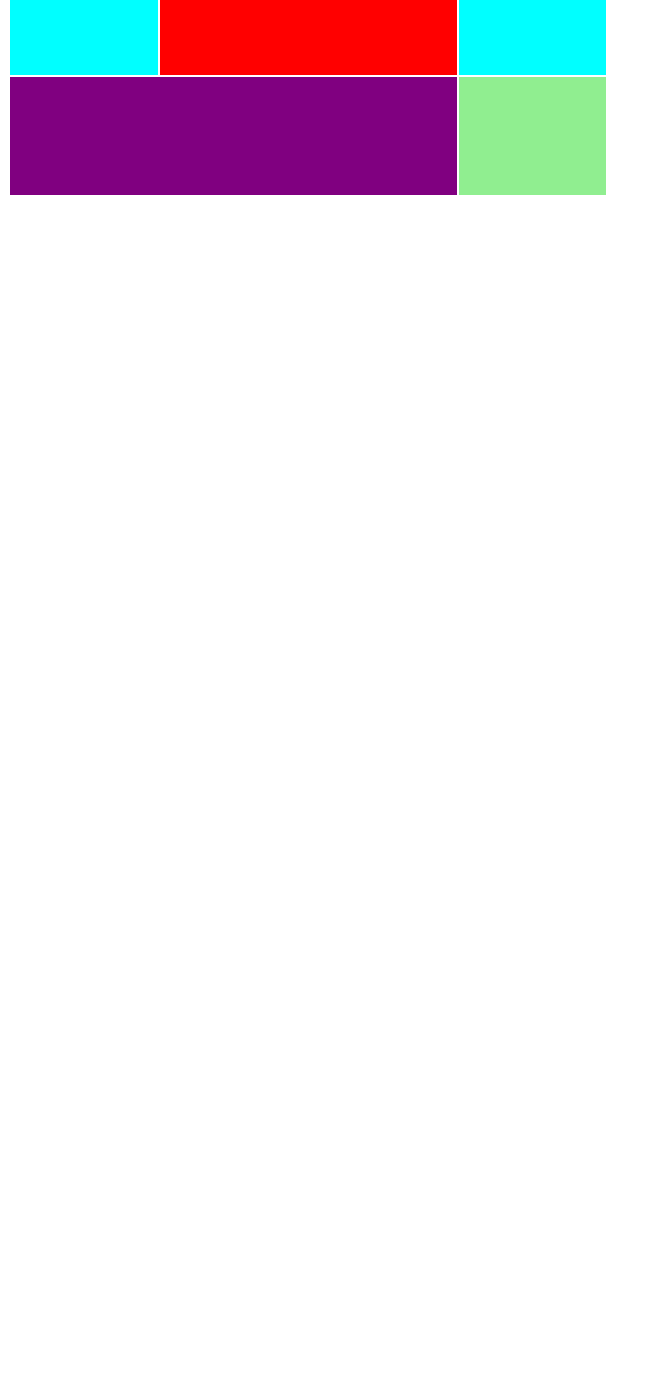
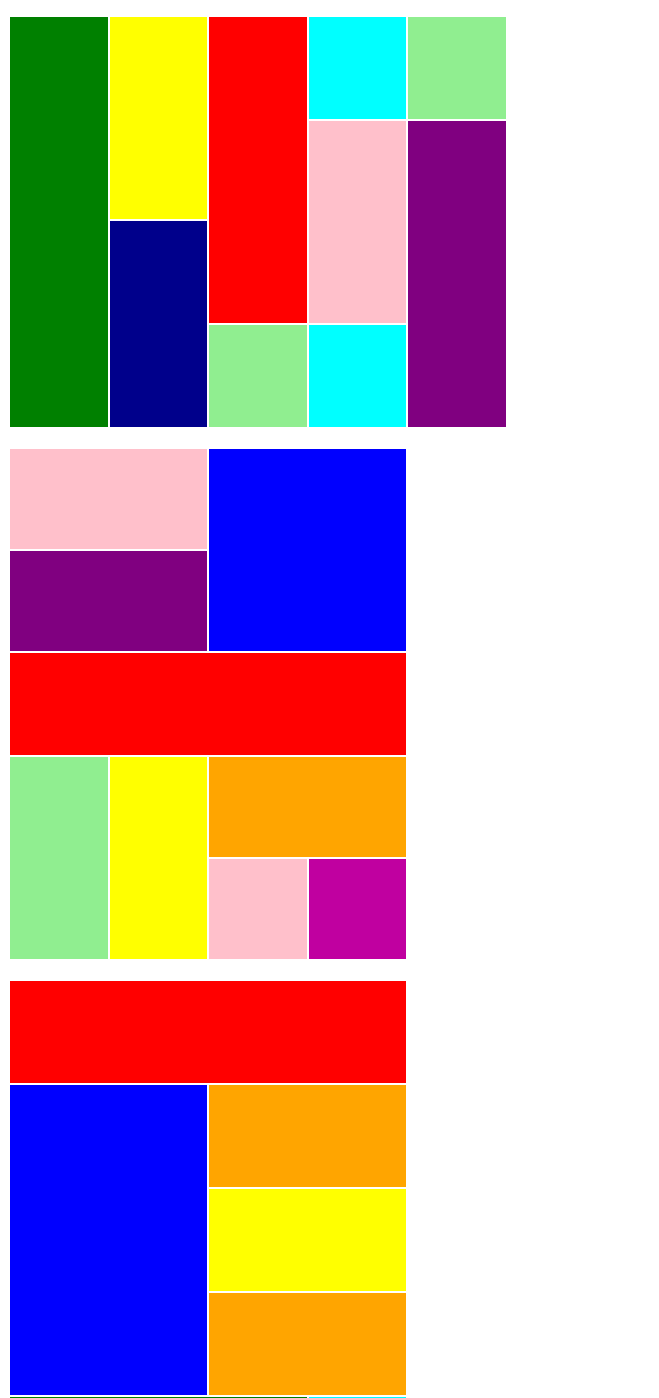
Before and after one commit to arthuraleixovital/Design-e-Desenvolvimento-de-Interfaces-Web-1, a plain HTML site: page aula 6 - 18.03/index.html in a window 1280 px wide. Shown: the part 483-1881 px from the top of the page, without its empty margins (0-659 px from the left). Before the commit the page ends 800 px from the top, so only its background shows below. Drawn offline with Linux system fonts and the light colour scheme.

Commit message:
tabelas finalizadas

```diff
--- a/aula 6 - 18.03/index.html
+++ b/aula 6 - 18.03/index.html
@@ -9,7 +9,7 @@
 
 <body>
     <h1>Exercícios de tabela</h1>
-    <table height="600px" width="600px">
+    <table height="400px" width="400px">
         <tr>
             <td colspan="4" bgcolor="green"></td>
         </tr>
@@ -23,7 +23,7 @@
         </tr>
         <tr>
             <td bgcolor="aqua" width="25%"></td>
-            <td colspan="2" bgcolor="red" width="50%"></td>
+            <td colspan="2" bgcolor="pink" width="50%"></td>
             <td bgcolor="aqua" width="25%"></td>
         </tr>
         <tr>
@@ -31,7 +31,81 @@
             <td bgcolor="lightgreen" width="25%"></td>
         </tr>
     </table>
+
     <br>
+
+    <table height="400px" width="500px">
+        <tr>
+            <td rowspan="4" bgcolor="green" height="400px"></td>
+            <td rowspan="2" bgcolor="yellow" height="200px"></td>
+            <td rowspan="3" bgcolor="red" height="300px"></td>
+            <td bgcolor="cyan"height="100px"></td>
+            <td bgcolor="lightgreen" height="100px"></td></td>
+        </tr>
+        <tr>
+            <td rowspan="2" bgcolor="pink" height="200px"></td>
+            <td rowspan="3" bgcolor="purple" height="300px"></td>
+        </tr>
+        <tr>
+            <td rowspan="2" bgcolor="darkblue" height="200px"></td>
+        </tr>
+        <tr>
+            <td bgcolor="lightgreen" height="100px"></td>
+            <td bgcolor="cyan" height="100px"></td>
+        </tr>
+    </table>
+    <br>
+
+    <table height="500px" width="400px">
+        <tr>
+            <td colspan="2" bgcolor="pink" width="200px"></td>
+            <td colspan="2" rowspan="2" bgcolor="blue" width="200px" height="200px"></td>
+        </tr>
+        <tr>
+            <td colspan="2" bgcolor="purple" width="200px"></td>
+        </tr>
+        <tr>
+            <td colspan="4" bgcolor="red" width="400px" height="100px"></td>
+        </tr>
+        <tr>
+            <td rowspan="2" bgcolor="lightgreen" width="100px" height="200px"></td>
+            <td rowspan="2" bgcolor="yellow" width="100px" height="200px"></td>
+            <td colspan="2" bgcolor="orange" width="200px"></td>
+        </tr>
+        <tr>
+            <td bgcolor="pink" width="100px"></td>
+            <td bgcolor="cinza" width="100px"></td>
+        </tr>
+    </table>
+    <br>
+    <table height="700px" width="400px">
+        <tr>
+            <td colspan="4" bgcolor="red" height="100px" width="400px"></td>
+        </tr>
+        <tr>
+            <td colspan="2" rowspan="3" bgcolor="blue" height="300px" width="200px"></td>
+            <td colspan="2" bgcolor="orange" height="100px" width="200px"></td>
+        </tr>
+        <tr>
+            <td colspan="2" bgcolor="yellow" height="100px" width="200px"></td>
+        </tr>
+        <tr>
+            <td colspan="2" bgcolor="orange" height="100px" width="200px"></td>
+        </tr>
+        <tr>
+            <td colspan="3" bgcolor="green" height="100px" width="300px"></td>
+            <td rowspan="3" bgcolor="cyan" height="300px" width="100px"></td>
+        </tr>
+        <tr>
+            <td bgcolor="purple" height="100px" width="100px"></td>
+            <td rowspan="2" bgcolor="gray" height="200px" width="100px"></td>
+            <td bgcolor="darkgreen" height="100px" width="100px"></td>
+        </tr>
+        <tr>
+            <td bgcolor="cyan" height="100px" width="100px"></td>
+            <td bgcolor="pink" height="100px" width="100px"></td>
+        </tr>
+    </table>
 </body>
 
 </html>
```
